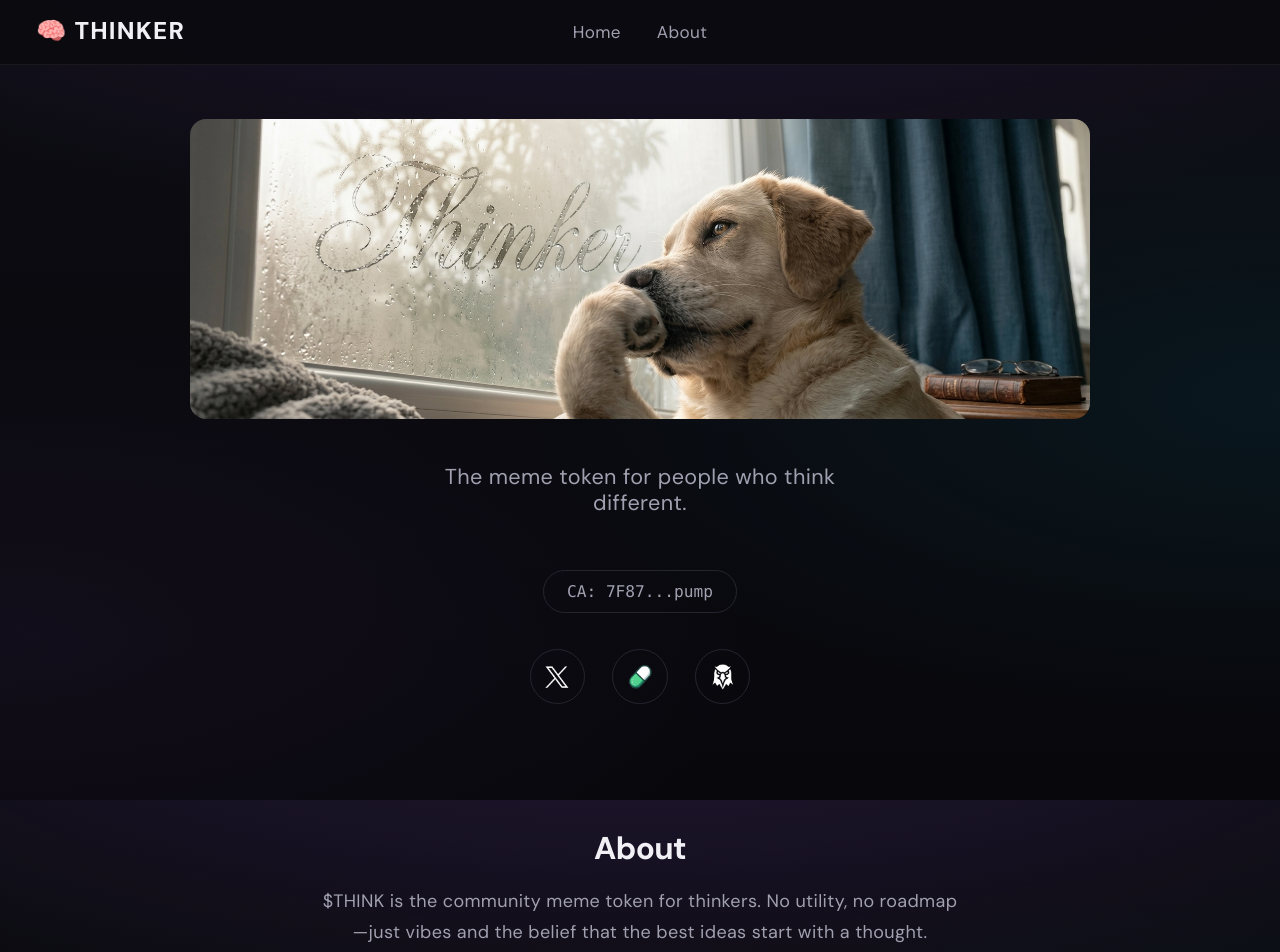
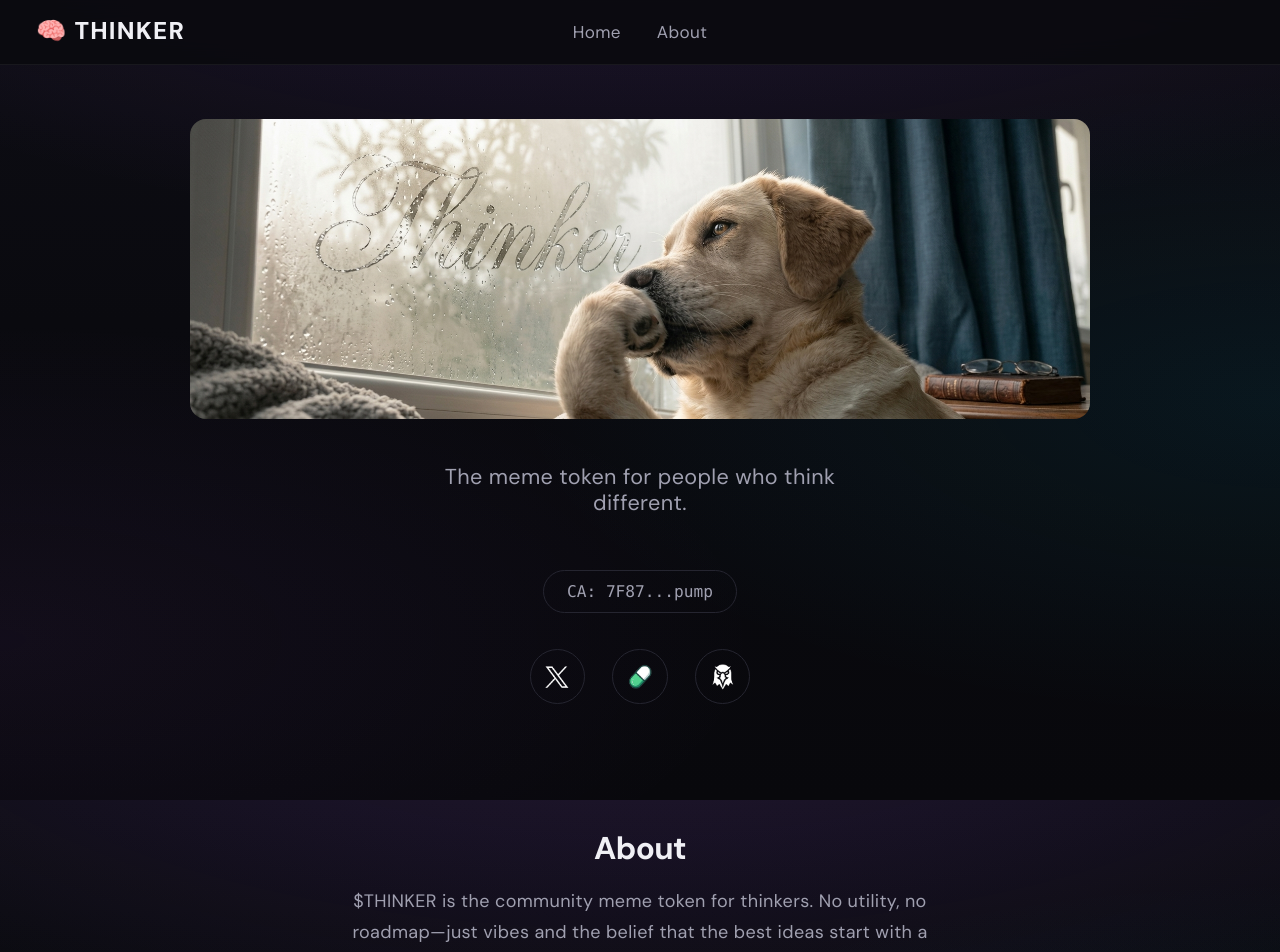
Before and after one commit to depressclawd-blip/thinker, a React (Vite) app: page / in a window 1280 px wide. Shown: the top 952 px of the page. Built offline with nearby package versions, Linux system fonts and the light colour scheme.

Commit message:
Update App.jsx

```diff
--- a/src/App.jsx
+++ b/src/App.jsx
@@ -47,7 +47,7 @@ function App() {
         <section id="about" className="section">
           <h2>About</h2>
           <p className="section-text">
-            $THINK is the community meme token for thinkers. No utility, no
+            $THINKER is the community meme token for thinkers. No utility, no
             roadmap—just vibes and the belief that the best ideas start with a
             thought.
           </p>
```
